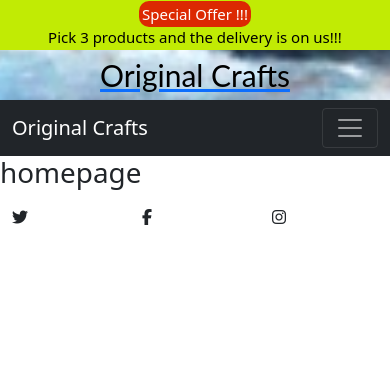
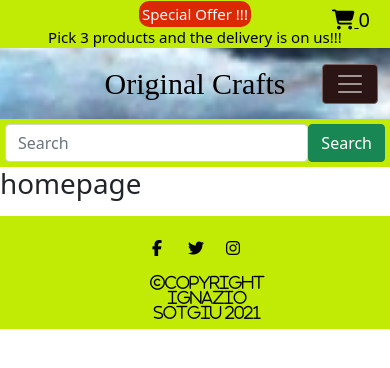
Before and after one commit to Code-Institute-Submissions/IgnazioSotgiu-original-crafts, a Django app: page / in a window 390 px wide. Shown: the top 368 px of the page. Run offline with Django 3.2, Linux system fonts and the light colour scheme; some libraries are stand-ins or nearby versions.

Commit message:
Added style to navbar and footer

```diff
--- a/static/css/base.css
+++ b/static/css/base.css
@@ -3,7 +3,7 @@
 .top-banner-container {
     background-color: #c1eb04;
     color: #000;
-    height: 50px;
+    height: auto;
     text-align: center;
 }
 .top-banner-message {
@@ -35,12 +35,49 @@
     color: #000;
     font-family: 'Lato';
 }
+.shopping-cart-container {
+    position: absolute;
+    top: 10px;
+    right: 50px;
+}
+.shopping-cart-icon {
+    color: #000;
+}
+.shopping-cart-icon i {
+    font-size: 20px;
+}
+.cart-products-qty {
+    font-size: 20px;
+    font-weight: 500;
+}
 /************navbar********************/
 .navbar-expand-md .navbar-nav .nav-link {
     padding-right: 20px;
     padding-left: 20px;
 }
-
+.search-form {
+    padding: 5px;
+    background-color: #c1eb04;
+}
+/*****************************footer***************************/
+footer {
+    position: absolute;
+    bottom: 0;
+    width: 100%;
+}
+.footer-container {
+    padding: 20px 150px 5px;
+    text-align: center;
+    background-color: #c1eb04;
+    color: #000;
+}
+.footer-container i {
+    color: #000;
+}
+.copyright-container {
+    font-size: 15px;
+    padding-top: 15px;
+}
 /**************media queries*********************/
 @media screen and (max-width: 900px){
     /*top banner - header */
@@ -66,10 +103,12 @@
         padding-left: 20px;
         padding-right: 20px;
         text-align: right;
-        margin-left: 40%;
+    }
+    .br-top-banner {
+        display: inline;
     }
 }
-@media screen and (max-width: 554px){
+@media screen and (max-width: 575px){
     /*top banner - header */
     .top-banner-tag {
         background-color: #e20303d5;
@@ -92,8 +131,50 @@
     .logo-text {
         padding-top: 3px;
     }
-    .br-top-banner {
-        display: inline;
+    .shopping-cart-container {
+        position: absolute;
+        top: 5px;
+        right: 20px;
     }
-
+    .bg-dark {
+        background: url('/media/ms4-header-bg.jpg') no-repeat center center fixed;
+        background-size: cover;
+    }
+    .navbar-dark .navbar-toggler {
+        color: #fafafa;
+        border-color: #796363;
+        background-color: rgb(43, 20, 20);
+    }
+    .navbar-dark .navbar-nav, .navbar-dark .navbar-nav .show>.nav-link {
+        color: #fff;
+        background-color: rgba(0, 0, 0, 0.6);
+        margin-left: 60%;
+        border-radius: 5px;
+    }
+    .dropdown-item {
+        text-align: right;
+        color: #fafafa;
+    }
+    .dropdown-menu.show {
+        display: block;
+        background-color: rgba(0, 0, 0, 0.80);
+        color: #fafafa;
+        margin: 0;
+        padding: 0;
+        border: 0;
+        margin-left: 40%;
+    }
+    .dropdown-item:focus, .dropdown-item:hover {
+        color: rgba(255,255,255,.75);
+        text-decoration: none;
+        background-color: transparent;
+    }
+    .navbar-container {
+        padding-left: 56px;
+    }
+    .navbar-dark .navbar-brand {
+        color: #000;
+        font-size: 30px;
+        font-family: loto;
+    }
 }
--- /dev/null
+++ b/static/js/script.js
@@ -0,0 +1,5 @@
+//update copyright year
+
+$(document).ready(function(){
+    document.getElementById("year").innerHTML = new Date().getFullYear();
+})
--- a/templates/base.html
+++ b/templates/base.html
@@ -15,8 +15,8 @@
         <title>Original Crafts {% block extra_title %}{% endblock %}</title>
     </head>
     <body>
-        {% block messages %}
-        {% endblock %}
+        {% if messages %}
+        {% endif %}
 
 
         {% block header %}
@@ -50,6 +50,7 @@
             <script src="https://cdn.jsdelivr.net/npm/bootstrap@5.1.0/dist/js/bootstrap.min.js" integrity="sha384-cn7l7gDp0eyniUwwAZgrzD06kc/tftFf19TOAs2zVinnD/C7E91j9yyk5//jjpt/" crossorigin="anonymous"></script>
             <script src="https://cdnjs.cloudflare.com/ajax/libs/twitter-bootstrap/4.6.0/js/bootstrap.min.js"></script>
             <script src="https://kit.fontawesome.com/3e532e3652.js" crossorigin="anonymous"></script>
+            <script src="{% static 'js/script.js' %}"></script>
         {% endblock %}
     </body>
 </html>
--- a/templates/includes/footer.html
+++ b/templates/includes/footer.html
@@ -1,7 +1,18 @@
 <div class="footer-bg-color container-fluid footer-container">
-    <div class="row">
-        <div class="col-4"><i class="fab fa-twitter"></i></div>
-        <div class="col-4"><i class="fab fa-facebook-f"></i></div>
-        <div class="col-4"><i class="fab fa-instagram"></i></div>
+    <div class="row row-center social-media">
+        <div class="col-4 col-center">
+            <a href="https://facebook.com" target="_blank"><i class="fab fa-facebook-f" title="facebook icon"></i></a>
+        </div>
+        <div class="col-4 col-center">
+            <a href="https://twitter.com" target="_blank"><i class="fab fa-twitter"
+                title="twitter icon"></i></a>
+        </div>
+        <div class="col-4 col-center">
+            <a href="https://instagram.com" target="_blank"><i class="fab fa-instagram" title="instagram icon"></i></a>
+        </div>
+    </div>
+    <div class="copyright-container">
+        <div><i class="far fa-copyright" title="copyright icon">Copyright Ignazio Sotgiu <span id="year"></span></i>
+        </div>
     </div>
 </div>
--- a/templates/includes/header.html
+++ b/templates/includes/header.html
@@ -4,9 +4,24 @@
             <span class="top-banner-tag"> Special Offer !!!</span><br class="br-top-banner"> Pick 3 products and the delivery is on us!!!
         </div>
     </div>
+    <!-- shopping cart -->
+    <div class="shopping-cart-container">
+        <a href="#" class="shopping-cart-icon">
+            <i class="fas fa-shopping-cart"></i>
+        </a>
+        {% if products %}
+            <span class="cart-products-qty">
+                {{ products.length }}
+            </span>
+        {% else %}
+            <span class="cart-products-qty">
+                0
+            </span>
+        {% endif %}
+    </div>
 </div>
 
-<div class="logo-container mx-auto">
+<div class="logo-container mx-auto d-none d-sm-block">
     <a href="{ url 'home' }" class="logo-image">
         <div class="logo-text">Original Crafts</div>
     </a>
--- a/templates/includes/navbar.html
+++ b/templates/includes/navbar.html
@@ -1,12 +1,9 @@
-<nav class="navbar navbar-expand-md navbar-dark bg-dark">
+<nav class="navbar navbar-expand-sm navbar-dark bg-dark">
   <div class="container-fluid">
-    <a class="navbar-brand ml-auto d-md-none" href="{% url 'home' %}">Original Crafts</a>
-    <form class="d-flex mr-auto d-none d-md-inline">
-      <input class="form-control me-2" type="search" placeholder="Search" aria-label="Search">
-      <button class="btn btn-outline-success" type="submit">Search</button>
-    </form>
+    <a class="navbar-brand navbar-container mx-auto d-sm-none" href="{% url 'home' %}">Original Crafts</a>
     <button class="navbar-toggler" type="button" data-bs-toggle="collapse" data-bs-target="#navbarSupportedContent" aria-controls="navbarSupportedContent" aria-expanded="false" aria-label="Toggle navigation">
-      <span class="navbar-toggler-icon"></span>
+      <span class="navbar-toggler-icon">
+      </span>
     </button>
     <div class="collapse navbar-collapse" id="navbarSupportedContent">
       <ul class="navbar-nav mx-auto">
@@ -18,10 +15,6 @@
             Products
           </a>
           <ul class="dropdown-menu" aria-labelledby="navbarDropdown">
-            <form class="d-flex mr-auto">
-              <input class="form-control me-2" type="search" placeholder="Search" aria-label="Search">
-              <button class="btn btn-outline-success" type="submit">Search</button>
-            </form>
             <li><a class="dropdown-item" href="#">Paint by Numbers</a></li>
             <li><a class="dropdown-item" href="#">Jigsaw</a></li>
             <li><a class="dropdown-item" href="#">Prints</a></li>
@@ -51,3 +44,13 @@
     </div>
   </div>
 </nav>
+<div class="container-fluid search-form">
+  <div class="row">
+    <div class="col-12 col-sm-6 offset-sm-3 col-lg-4 offset-lg-4">
+      <form class="d-flex mx-auto ">
+        <input class="form-control" type="search" placeholder="Search" aria-label="Search">
+        <button class="btn btn-success" type="submit">Search</button>
+      </form>
+    </div>
+  </div>
+</div>
```
